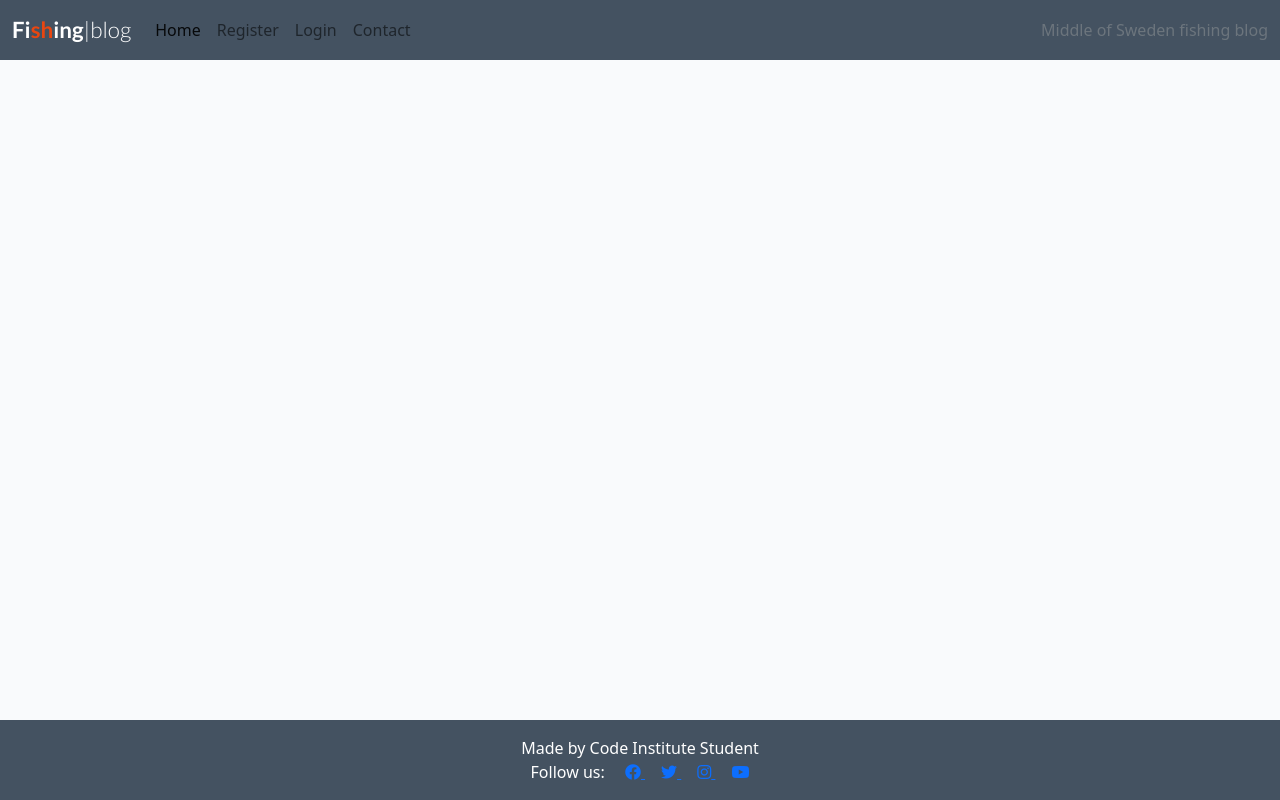
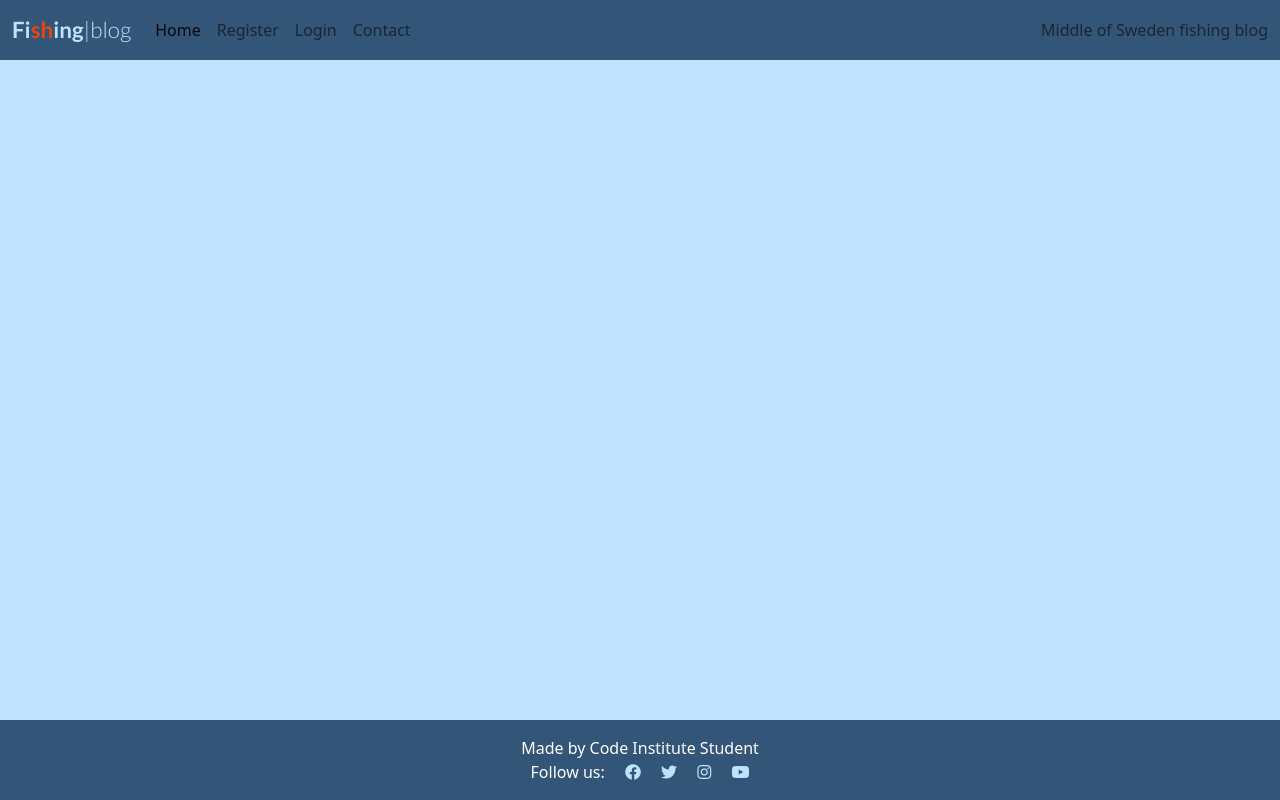
Before and after one commit to Pierreslag/fishingblog, a Django app: page / in a window 1280 px wide. Run offline with Django 3.2, Linux system fonts and the light colour scheme; data that the repository does not hold is empty.

Commit message:
Add some custom styling

```diff
--- a/static/css/style.css
+++ b/static/css/style.css
@@ -1,43 +1,82 @@
+/* Custom styles for the Fishing Blog */
+
+/* Light blue background */
 body {
-    background-color: #F9FAFC;
+    background-color: #BFE2FF;
   }
 
+  /* Dark blue navigation bar */
+  .navbar {
+    background-color: #335577;
+  }
+
+  /* Light blue text color for navigation links */
+  .nav-link {
+    color: #BFE2FF;
+  }
+
+  /* Dark blue footer */
+  footer {
+    background-color: #335577;
+  }
+
+  /* Silver and light blue text color for footer */
+  footer p {
+    color: #C0C0C0;
+  }
+
+  footer a {
+    color: #BFE2FF;
+    text-decoration: none;
+  }
+
+  /* Custom styles for specific elements */
+
+  /* Brand logo */
   .brand {
     font-family: Lato, sans-serif;
     font-size: 1.4rem;
     font-weight: 700;
-    color: white;
+    color: #BFE2FF;
   }
 
+  /* Styling for the "sh" class */
   .sh {
     color: #E84610;
   }
 
+  /* Styling for the "thin" class */
   .thin {
     font-weight: 300;
   }
 
+  /* Background for light elements */
   .light-bg {
-    background-color: #fff;
+    background-color: #BFE2FF;
   }
 
+  /* Background for dark elements */
   .dark-bg {
-    background-color: #445261;
+    background-color: #335577;
   }
 
+  /* Background for main content area */
   .main-bg {
-    background-color: #F9FAFC;
+    background-color: #BFE2FF;
   }
 
+  /* Styling for card elements */
   .card {
     border: none;
     background-color: transparent;
   }
 
+  /* Styling for image containers */
   .image-container {
     position: relative;
   }
 
+  /* Styling for the image flash effect */
   .image-flash {
     position: absolute;
     bottom: 5%;
@@ -46,12 +85,14 @@ body {
     background-color: #23BBBB;
   }
 
+  /* Styling for author names */
   .author {
-    color: white;
+    color: #BFE2FF;
     margin: 4px;
     text-transform: uppercase;
   }
 
+  /* Styling for masthead section */
   .masthead {
     margin-top: 10px;
     overflow: hidden;
@@ -61,17 +102,20 @@ body {
     width: 100%;
   }
 
+  /* Styling for masthead text */
   .masthead-text {
-    background-color: #445261;
-    color: white;
+    background-color: #335577;
+    color: #BFE2FF;
     position: relative;
   }
 
+  /* Styling for masthead images */
   .masthead-image {
     position: relative;
     overflow: hidden;
   }
 
+  /* Styling for masthead image overlay */
   .masthead-image:after {
     content: "";
     position: absolute;
@@ -79,55 +123,64 @@ body {
     right: 90%;
     height: 100%;
     width: 150%;
-    background: #445261;
+    background: #335577;
     -webkit-transform: skew(15deg);
     -moz-transform: skew(15deg);
     transform: skew(15deg);
     z-index: 100;
   }
 
+  /* Styling for post links */
   .post-link {
     text-decoration: none;
     color: #445261;
   }
 
+  /* Styling for post links on hover */
   .post-link:hover,
   .page-link {
     color: #E84610;
   }
 
+  /* Styling for post titles */
   .post-title {
     margin-top: 20%;
     margin-left: 5%;
   }
 
+  /* Styling for post subtitles */
   .post-subtitle {
     margin-left: 5%;
     color: lightgray;
   }
 
+  /* Styling for signup button */
   .btn-signup {
     background-color: #23BBBB;
     color: #fff;
   }
 
+  /* Styling for signup button on hover and active */
   .btn-signup:hover,
   .btn-signup:active {
     background-color: #fff;
     color: #23BBBB;
   }
 
+  /* Styling for links */
   .link {
     color: #23BBBB;
     text-decoration: none;
   }
 
+  /* Styling for links on hover and active */
   .link:hover,
   .link:active {
     color: #445261;
     text-decoration: underline;
   }
 
+  /* Styling for like button */
   .btn-like {
     color: #E84610;
     border: none;
--- a/templates/base.html
+++ b/templates/base.html
@@ -53,7 +53,7 @@
                         <a class="nav-link" href="{% url 'contact_us' %}">Contact</a>
                     </li>
                 </ul>
-                <span class="navbar-text text-muted">
+                <span class="navbar-text">
                     Middle of Sweden fishing blog
                 </span>
             </div>
```
Lines whose indentation alone changed are shown as unchanged.
